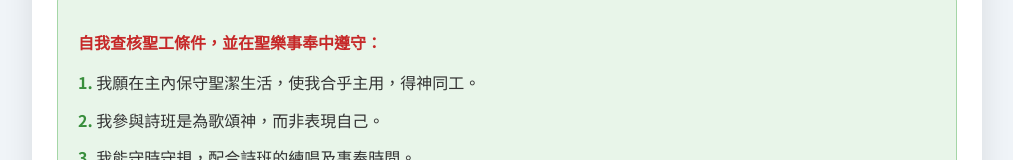
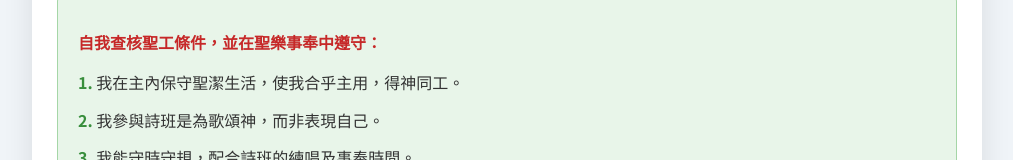
Before and after one commit to photonedit10-stack/choir-form, a plain HTML site: page index.html in a window 1280 px wide. Shown: the part 894-1054 px from the top of the page, without its empty margins (133-1146 px from the left). Drawn offline with Linux system fonts and the light colour scheme.

Commit message:
Update index.html

```diff
--- a/index.html
+++ b/index.html
@@ -137,7 +137,7 @@
         <div class="commitment-section">
             <p style="color: #c62828; margin-bottom: 15px; font-weight: bold;">自我查核聖工條件，並在聖樂事奉中遵守：</p>
             <ol>
-                <li>我願在主內保守聖潔生活，使我合乎主用，得神同工。</li>
+                <li>我在主內保守聖潔生活，使我合乎主用，得神同工。</li>
                 <li>我參與詩班是為歌頌神，而非表現自己。</li>
                 <li>我能守時守規，配合詩班的練唱及事奉時間。</li>
                 <li>上台服裝儀容能配合教會要求，以大方、整齊、樸素為原則。</li>
```
